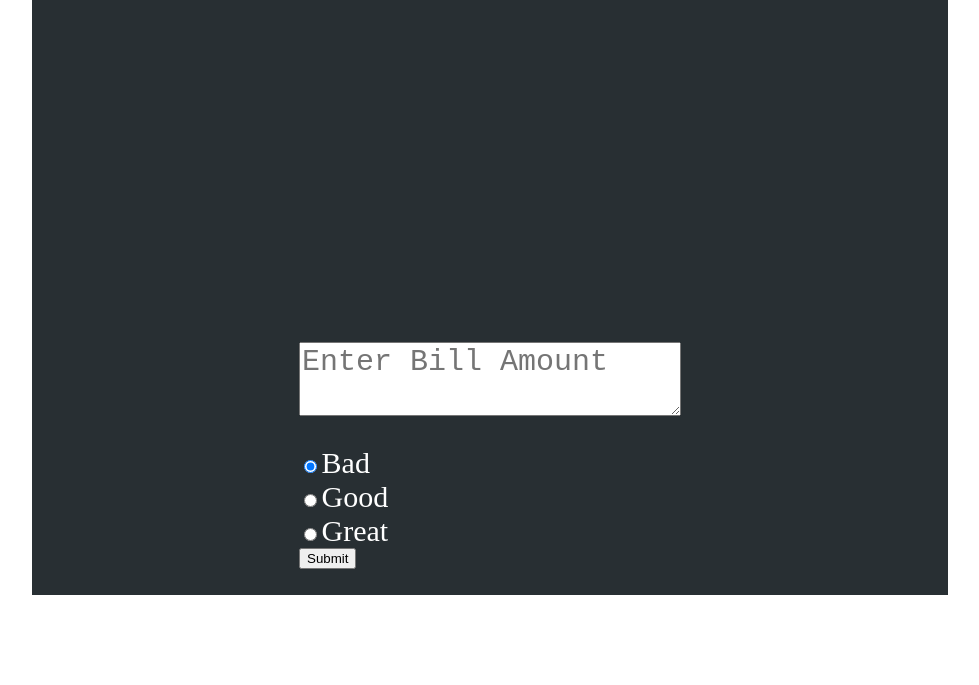
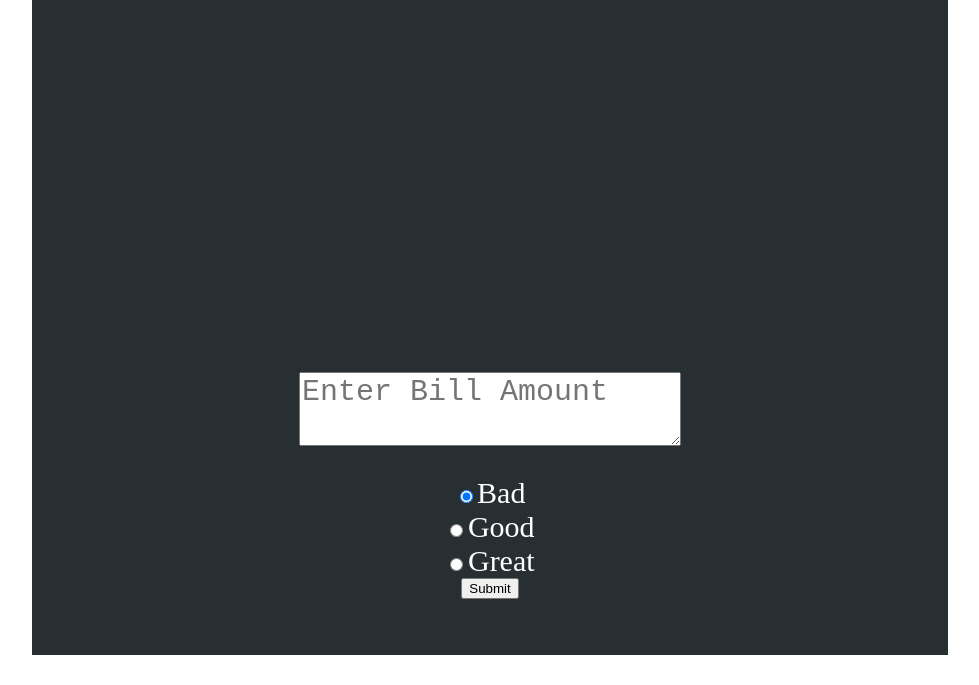
Before and after one commit to WhalenSITHS/Tip-Calculator-master, a website built with Parcel: page src/index.html in a window 1280 px wide. Shown: the part 195-880 px from the top of the page, without its empty margins (150-1129 px from the left). Before the commit the page ends 820 px from the top, so only its background shows below. Built offline with nearby package versions, Linux system fonts and the light colour scheme.

Commit message:
minor css changes

```diff
--- a/src/style.scss
+++ b/src/style.scss
@@ -14,11 +14,12 @@ h1 {
   flex-direction: column;
   width: 70vw;
   height: 90vh;
-  padding: 2rem 1rem;
+  padding: 5rem 1rem;
   margin: 3rem auto;
   justify-content: space-between;
   align-items: center;
   background-color: #282f33;
+  text-align: center;
 }
 .form-text {
   display: block;
@@ -27,6 +28,7 @@ h1 {
 }
 #final-tip {
   display: none;
+  margin: 2rem auto;
   font-size: 5rem;
 }
 label {
```
Also changed, not shown: 5 other files.
